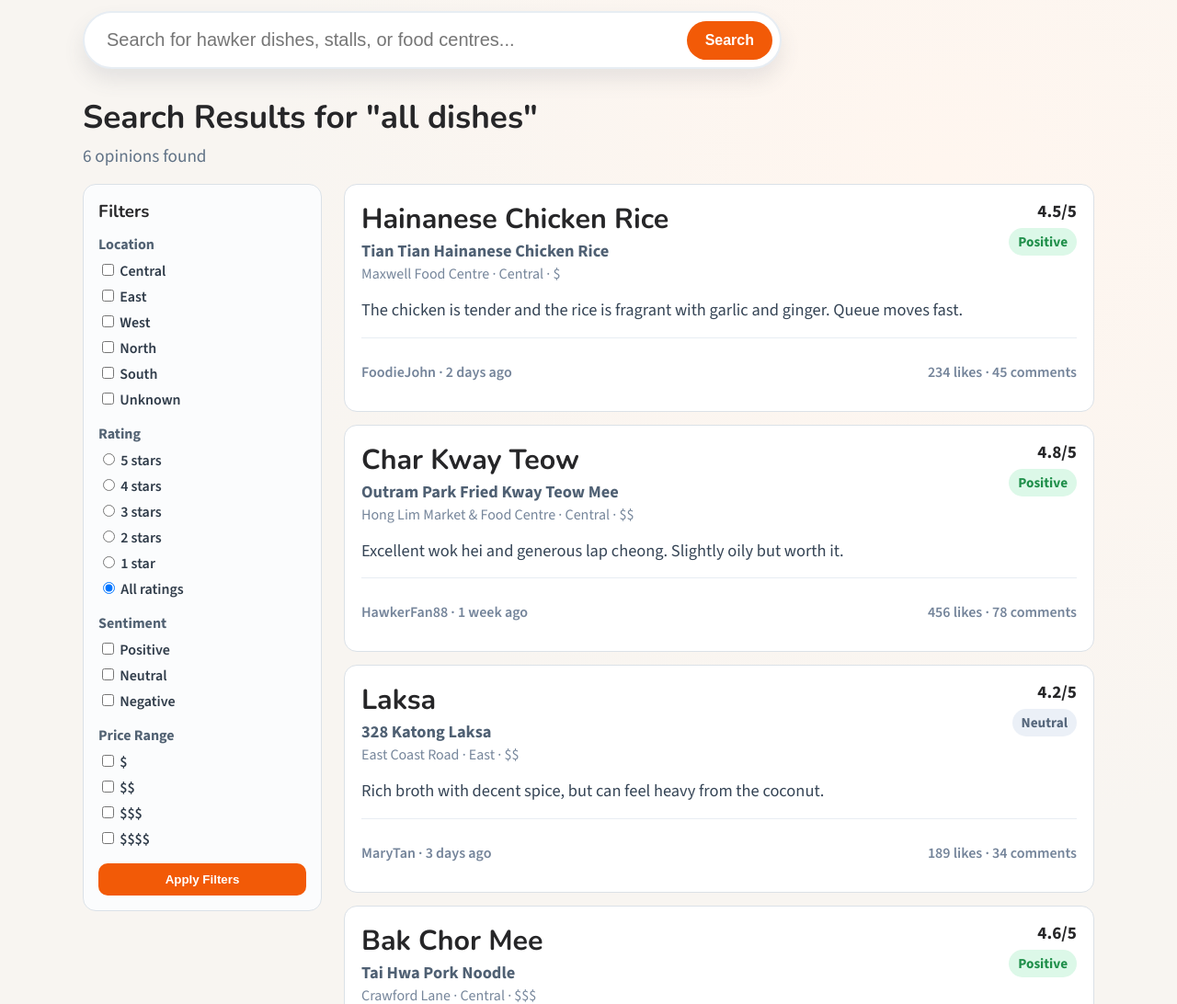
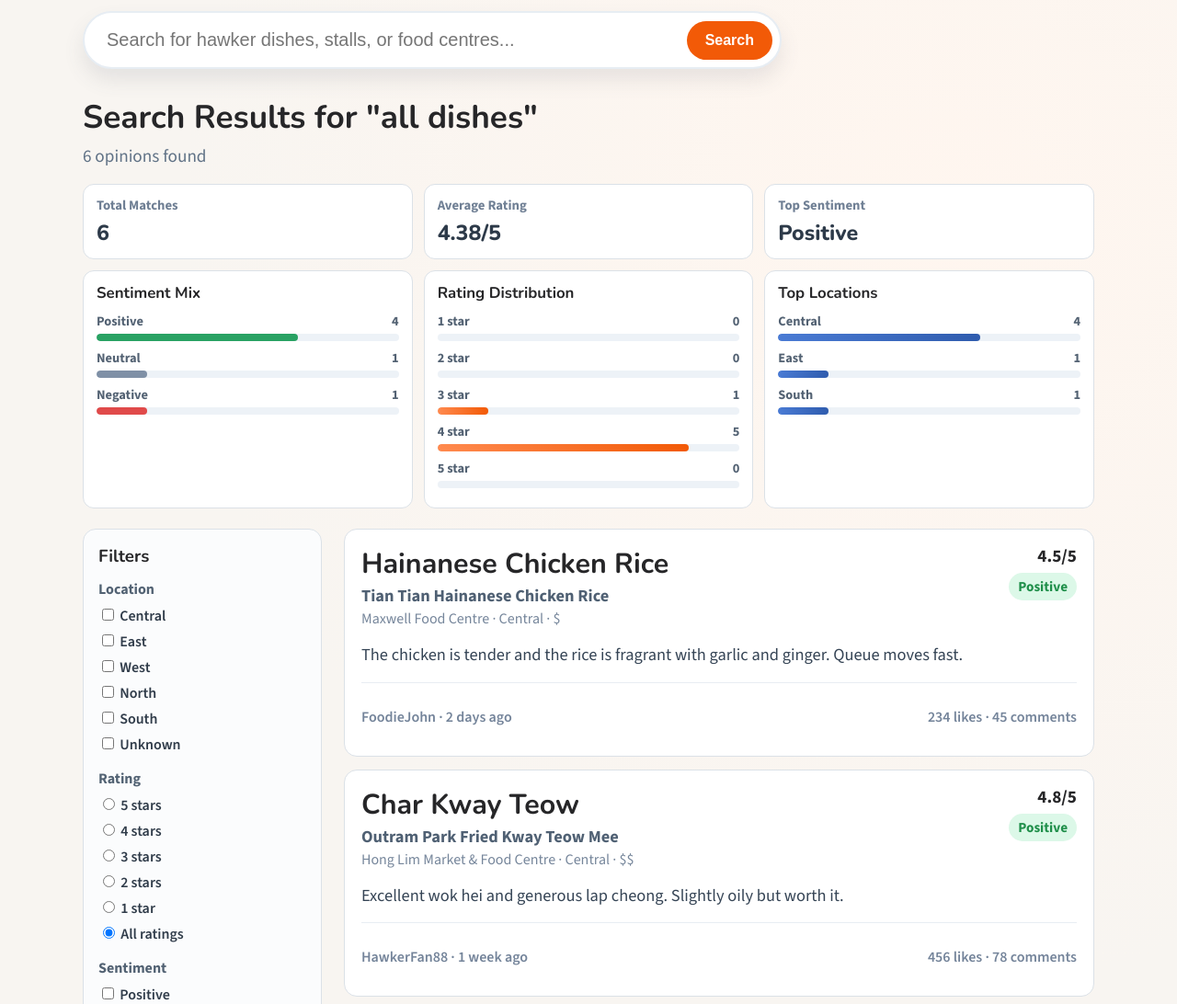
Before and after one commit to J370/inforet9, a Django app: page /search/ in a window 1280 px wide. Shown: the part 132-1224 px from the top of the page at 92% size. Run offline with Django 5.2, Linux system fonts and the light colour scheme.

Commit message:
overview + DATASET change

```diff
--- a/www/opinions/solr_client.py
+++ b/www/opinions/solr_client.py
@@ -131,6 +131,19 @@ def search_opinions(
         'fl': 'dish,stall,stall_name,hawker_centre,location,rating,star_rating,sentiment,price_range,review,review_text,author,created_at,likes,comments',
         'start': max(0, (page - 1) * page_size),
         'rows': page_size,
+        'facet': 'true',
+        'facet.mincount': '1',
+        'facet.limit': '8',
+        'facet.field': ['sentiment', 'location'],
+        'facet.query': [
+            'rating:[1 TO 1.999]',
+            'rating:[2 TO 2.999]',
+            'rating:[3 TO 3.999]',
+            'rating:[4 TO 4.999]',
+            'rating:[5 TO 5.999]',
+        ],
+        'stats': 'true',
+        'stats.field': 'rating',
         'spellcheck': 'true',
         'spellcheck.q': query or '',
         'spellcheck.build': 'true',
@@ -153,6 +166,48 @@ def search_opinions(
             payload = json.loads(response.read().decode('utf-8'))
         response_data = payload.get('response', {})
         docs = response_data.get('docs', [])
+
+        facet_counts = payload.get('facet_counts', {})
+        facet_fields = facet_counts.get('facet_fields', {})
+        facet_queries = facet_counts.get('facet_queries', {})
+
+        sentiment_pairs = facet_fields.get('sentiment', []) or []
+        location_pairs = facet_fields.get('location', []) or []
+
+        sentiment_counts: dict[str, int] = {}
+        for i in range(0, len(sentiment_pairs), 2):
+            key = _clean_text(sentiment_pairs[i])
+            value = _safe_int(sentiment_pairs[i + 1], 0)
+            if key:
+                sentiment_counts[key] = value
+
+        location_counts: list[dict[str, Any]] = []
+        for i in range(0, len(location_pairs), 2):
+            key = _clean_text(location_pairs[i])
+            value = _safe_int(location_pairs[i + 1], 0)
+            if key:
+                location_counts.append({'name': key, 'count': value})
+
+        rating_buckets = {
+            '1': _safe_int(facet_queries.get('rating:[1 TO 1.999]'), 0),
+            '2': _safe_int(facet_queries.get('rating:[2 TO 2.999]'), 0),
+            '3': _safe_int(facet_queries.get('rating:[3 TO 3.999]'), 0),
+            '4': _safe_int(facet_queries.get('rating:[4 TO 4.999]'), 0),
+            '5': _safe_int(facet_queries.get('rating:[5 TO 5.999]'), 0),
+        }
+
+        avg_rating = _safe_float(
+            payload.get('stats', {}).get('stats_fields', {}).get('rating', {}).get('mean'),
+            0.0,
+        )
+
+        analytics = {
+            'avg_rating': round(avg_rating, 2) if avg_rating > 0 else 0.0,
+            'sentiment_counts': sentiment_counts,
+            'rating_buckets': rating_buckets,
+            'location_counts': location_counts,
+        }
+
         spellcheck_data = payload.get('spellcheck', {})
         suggestions: list[str] = []
         for suggestion in spellcheck_data.get('suggestions', []):
@@ -181,6 +236,7 @@ def search_opinions(
         return {
             'docs': [_normalize_doc(doc) for doc in docs],
             'total': int(response_data.get('numFound', 0)),
+            'analytics': analytics,
             'spellcheck_suggestions': suggestions,
         }
     except Exception:
--- a/www/opinions/views.py
+++ b/www/opinions/views.py
@@ -102,6 +102,55 @@ TRENDING = [
 ]
 
 
+def _build_local_analytics(rows: list[dict]) -> dict:
+	if not rows:
+		return {
+			'avg_rating': 0.0,
+			'sentiment_counts': {'Positive': 0, 'Neutral': 0, 'Negative': 0},
+			'rating_buckets': {'1': 0, '2': 0, '3': 0, '4': 0, '5': 0},
+			'location_counts': [],
+		}
+
+	sentiment_counts = {'Positive': 0, 'Neutral': 0, 'Negative': 0}
+	rating_buckets = {'1': 0, '2': 0, '3': 0, '4': 0, '5': 0}
+	location_map: dict[str, int] = {}
+
+	total_rating = 0.0
+	for row in rows:
+		rating_value = float(row.get('rating', 0))
+		total_rating += rating_value
+
+		sentiment = str(row.get('sentiment', 'Neutral'))
+		if sentiment in sentiment_counts:
+			sentiment_counts[sentiment] += 1
+
+		if rating_value >= 5:
+			rating_buckets['5'] += 1
+		elif rating_value >= 4:
+			rating_buckets['4'] += 1
+		elif rating_value >= 3:
+			rating_buckets['3'] += 1
+		elif rating_value >= 2:
+			rating_buckets['2'] += 1
+		elif rating_value >= 1:
+			rating_buckets['1'] += 1
+
+		location = str(row.get('location', 'Unknown'))
+		location_map[location] = location_map.get(location, 0) + 1
+
+	location_counts = [
+		{'name': name, 'count': count}
+		for name, count in sorted(location_map.items(), key=lambda item: item[1], reverse=True)[:8]
+	]
+
+	return {
+		'avg_rating': round(total_rating / len(rows), 2),
+		'sentiment_counts': sentiment_counts,
+		'rating_buckets': rating_buckets,
+		'location_counts': location_counts,
+	}
+
+
 def _apply_local_filters(opinions: list[dict], selected: dict) -> list[dict]:
 	"""Filter fallback in-memory records to mirror Solr-driven behavior."""
 	filtered = opinions
@@ -182,11 +231,13 @@ def search_results(request: HttpRequest) -> HttpResponse:
 		start = (page - 1) * page_size
 		end = start + page_size
 		results = local_results[start:end]
+		analytics = _build_local_analytics(local_results)
 		spellcheck_suggestions = []
 		corrected_query = ''
 	else:
 		results = search_payload['docs']
 		total_count = search_payload['total']
+		analytics = search_payload.get('analytics', _build_local_analytics(results))
 		spellcheck_suggestions = search_payload.get('spellcheck_suggestions', [])
 		corrected_query = ''
 
@@ -204,10 +255,31 @@ def search_results(request: HttpRequest) -> HttpResponse:
 			if corrected_payload:
 				results = corrected_payload['docs']
 				total_count = corrected_payload['total']
+				analytics = corrected_payload.get('analytics', _build_local_analytics(results))
 				spellcheck_suggestions = corrected_payload.get('spellcheck_suggestions', spellcheck_suggestions)
 
 	total_pages = max(1, math.ceil(total_count / page_size))
 	page = min(page, total_pages)
+
+	sentiment_order = ['Positive', 'Neutral', 'Negative']
+	sentiment_chart = []
+	for label in sentiment_order:
+		count = int(analytics.get('sentiment_counts', {}).get(label, 0))
+		pct = round((count / total_count) * 100, 1) if total_count else 0
+		sentiment_chart.append({'label': label, 'count': count, 'pct': pct})
+	top_sentiment = max(sentiment_chart, key=lambda item: item['count']) if sentiment_chart else {'label': 'N/A', 'count': 0}
+
+	rating_chart = []
+	for label in ['1', '2', '3', '4', '5']:
+		count = int(analytics.get('rating_buckets', {}).get(label, 0))
+		pct = round((count / total_count) * 100, 1) if total_count else 0
+		rating_chart.append({'label': label, 'count': count, 'pct': pct})
+
+	location_chart = []
+	for item in analytics.get('location_counts', [])[:5]:
+		count = int(item.get('count', 0))
+		pct = round((count / total_count) * 100, 1) if total_count else 0
+		location_chart.append({'name': item.get('name', 'Unknown'), 'count': count, 'pct': pct})
 
 	query_params = request.GET.copy()
 	query_params.pop('page', None)
@@ -217,6 +289,11 @@ def search_results(request: HttpRequest) -> HttpResponse:
 		'corrected_query': corrected_query,
 		'results': results,
 		'result_count': total_count,
+		'analytics': analytics,
+		'sentiment_chart': sentiment_chart,
+		'top_sentiment': top_sentiment,
+		'rating_chart': rating_chart,
+		'location_chart': location_chart,
 		'selected': selected,
 		'current_page': page,
 		'total_pages': total_pages,
--- a/www/static/css/site.css
+++ b/www/static/css/site.css
@@ -319,6 +319,110 @@ body {
     gap: 24px;
 }
 
+.analytics-panel {
+    margin: 0 0 22px;
+}
+
+.analytics-summary {
+    display: grid;
+    grid-template-columns: repeat(3, 1fr);
+    gap: 12px;
+    margin-bottom: 12px;
+}
+
+.metric-card {
+    background: #fff;
+    border: 1px solid var(--line);
+    border-radius: 12px;
+    padding: 12px 14px;
+}
+
+.metric-label {
+    margin: 0;
+    color: #6f7f94;
+    font-size: 0.92rem;
+    font-weight: 700;
+}
+
+.metric-value {
+    margin: 5px 0 0;
+    font-size: 1.45rem;
+    font-family: 'Nunito', sans-serif;
+    font-weight: 800;
+    color: #2d3a49;
+}
+
+.analytics-grid {
+    display: grid;
+    grid-template-columns: repeat(3, 1fr);
+    gap: 12px;
+}
+
+.chart-card {
+    background: #fff;
+    border: 1px solid var(--line);
+    border-radius: 12px;
+    padding: 12px 14px;
+}
+
+.chart-card h3 {
+    margin: 0 0 10px;
+    font-size: 1.05rem;
+    font-family: 'Nunito', sans-serif;
+}
+
+.chart-row {
+    margin-bottom: 9px;
+}
+
+.chart-meta {
+    display: flex;
+    justify-content: space-between;
+    font-size: 0.9rem;
+    color: #536273;
+    margin-bottom: 4px;
+    font-weight: 700;
+}
+
+.chart-track {
+    width: 100%;
+    height: 8px;
+    background: #edf2f7;
+    border-radius: 999px;
+    overflow: hidden;
+}
+
+.chart-fill {
+    height: 100%;
+    border-radius: 999px;
+}
+
+.rating-fill {
+    background: linear-gradient(90deg, #ff8a4f, #f25a07);
+}
+
+.location-fill {
+    background: linear-gradient(90deg, #4a7bd4, #2f5cae);
+}
+
+.sentiment-positive {
+    background: #29a263;
+}
+
+.sentiment-neutral {
+    background: #7f90a6;
+}
+
+.sentiment-negative {
+    background: #e04a4a;
+}
+
+.chart-empty {
+    margin: 0;
+    color: #7a899d;
+    font-size: 0.92rem;
+}
+
 .filters {
     background: #fbfcfd;
     border: 1px solid var(--line);
@@ -497,6 +601,11 @@ body {
 }
 
 @media (max-width: 980px) {
+    .analytics-summary,
+    .analytics-grid {
+        grid-template-columns: 1fr;
+    }
+
     .results-layout {
         grid-template-columns: 1fr;
     }
--- a/www/templates/opinions/search_results.html
+++ b/www/templates/opinions/search_results.html
@@ -30,6 +30,74 @@
                 </a>
             </div>
         {% endif %}
+
+        <section class="analytics-panel">
+            <div class="analytics-summary">
+                <article class="metric-card">
+                    <p class="metric-label">Total Matches</p>
+                    <p class="metric-value">{{ result_count }}</p>
+                </article>
+                <article class="metric-card">
+                    <p class="metric-label">Average Rating</p>
+                    <p class="metric-value">{{ analytics.avg_rating }}/5</p>
+                </article>
+                <article class="metric-card">
+                    <p class="metric-label">Top Sentiment</p>
+                    <p class="metric-value">{{ top_sentiment.label }}</p>
+                </article>
+            </div>
+
+            <div class="analytics-grid">
+                <article class="chart-card">
+                    <h3>Sentiment Mix</h3>
+                    {% for row in sentiment_chart %}
+                        <div class="chart-row">
+                            <div class="chart-meta">
+                                <span>{{ row.label }}</span>
+                                <span>{{ row.count }}</span>
+                            </div>
+                            <div class="chart-track">
+                                <div class="chart-fill sentiment-{{ row.label|lower }}" style="width: {{ row.pct }}%;"></div>
+                            </div>
+                        </div>
+                    {% endfor %}
+                </article>
+
+                <article class="chart-card">
+                    <h3>Rating Distribution</h3>
+                    {% for row in rating_chart %}
+                        <div class="chart-row">
+                            <div class="chart-meta">
+                                <span>{{ row.label }} star</span>
+                                <span>{{ row.count }}</span>
+                            </div>
+                            <div class="chart-track">
+                                <div class="chart-fill rating-fill" style="width: {{ row.pct }}%;"></div>
+                            </div>
+                        </div>
+                    {% endfor %}
+                </article>
+
+                <article class="chart-card">
+                    <h3>Top Locations</h3>
+                    {% if location_chart %}
+                        {% for row in location_chart %}
+                            <div class="chart-row">
+                                <div class="chart-meta">
+                                    <span>{{ row.name }}</span>
+                                    <span>{{ row.count }}</span>
+                                </div>
+                                <div class="chart-track">
+                                    <div class="chart-fill location-fill" style="width: {{ row.pct }}%;"></div>
+                                </div>
+                            </div>
+                        {% endfor %}
+                    {% else %}
+                        <p class="chart-empty">No location analytics available.</p>
+                    {% endif %}
+                </article>
+            </div>
+        </section>
 
         <div class="results-layout">
             <aside class="filters">
```
Also changed, not shown: www/opinions/management/commands/solr_import_csv.py (+7 -1 lines), www/README.md.
